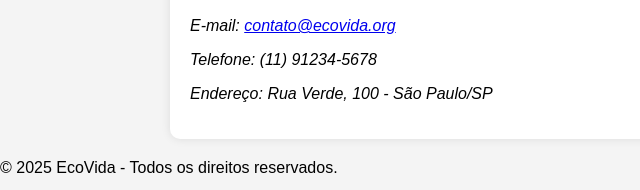
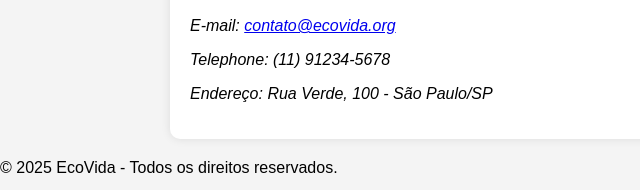
Before and after one commit to JeffersonB1994/EcoVida_III, a plain HTML site: page index.html in a window 1280 px wide. Shown: the part 726-916 px from the top of the page, 0-640 px from the left. Drawn offline with Linux system fonts and the light colour scheme.

Commit message:
Update inicio.html

```diff
--- a/pages/inicio.html
+++ b/pages/inicio.html
@@ -1,3 +1,4 @@
+<div class="page inicio">
   <section>
     <h2>Sobre Nós</h2>
     <p>A EcoVida é uma ONG dedicada à preservação ambiental, atuando em projetos de reflorestamento, reciclagem e educação ecológica em comunidades locais.</p>
@@ -15,7 +16,8 @@
     <h2>Contato</h2>
     <address>
       <p>E-mail: <a href="mailto:contato@ecovida.org">contato@ecovida.org</a></p>
-    <p>Telefone: (11) 91234-5678</p>
+      <p> Telephone: (11) 91234-5678</p>
       <p>Endereço: Rua Verde, 100 - São Paulo/SP</p>
     </address>
   </section>
+</div>
```
Lines whose indentation alone changed are shown as unchanged.
